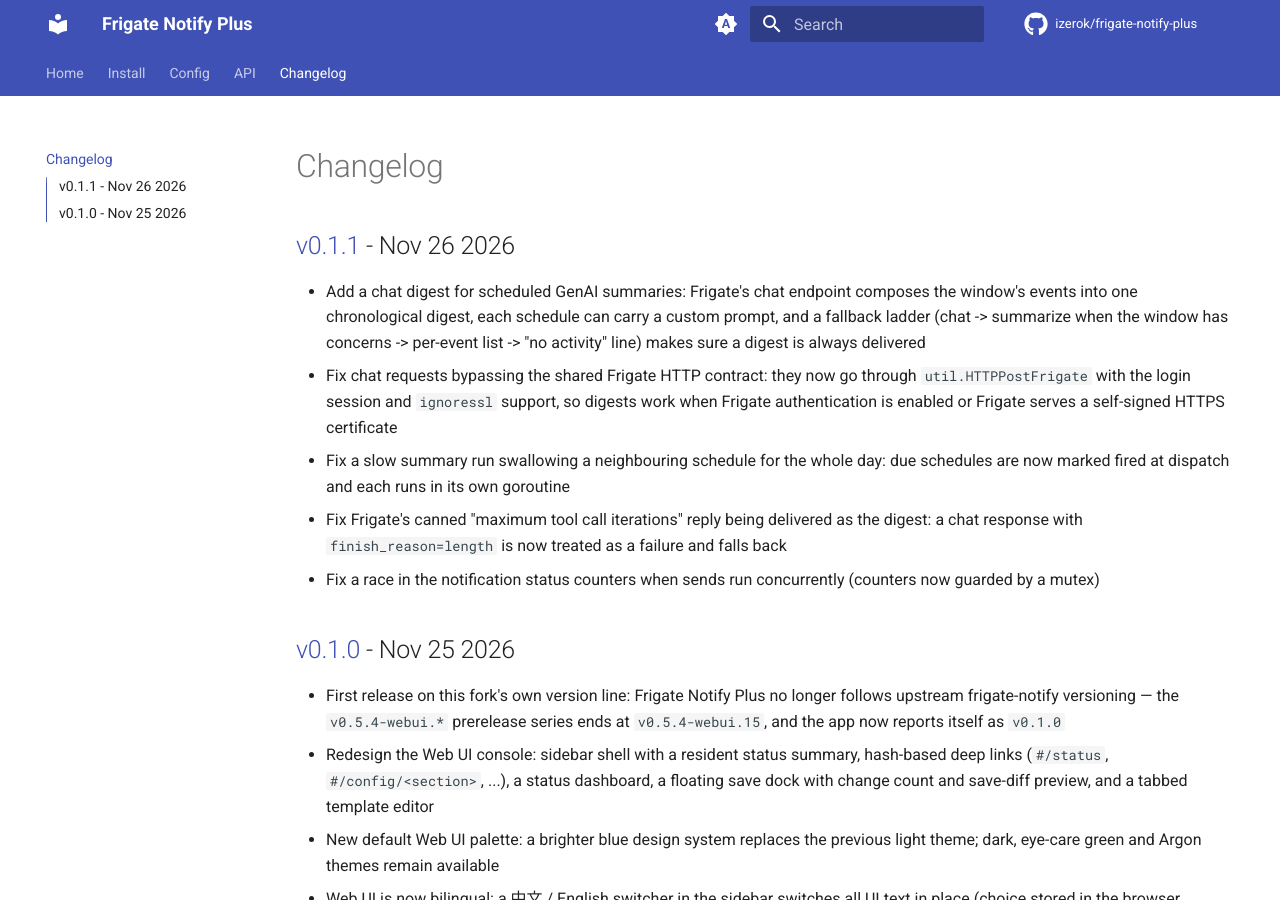
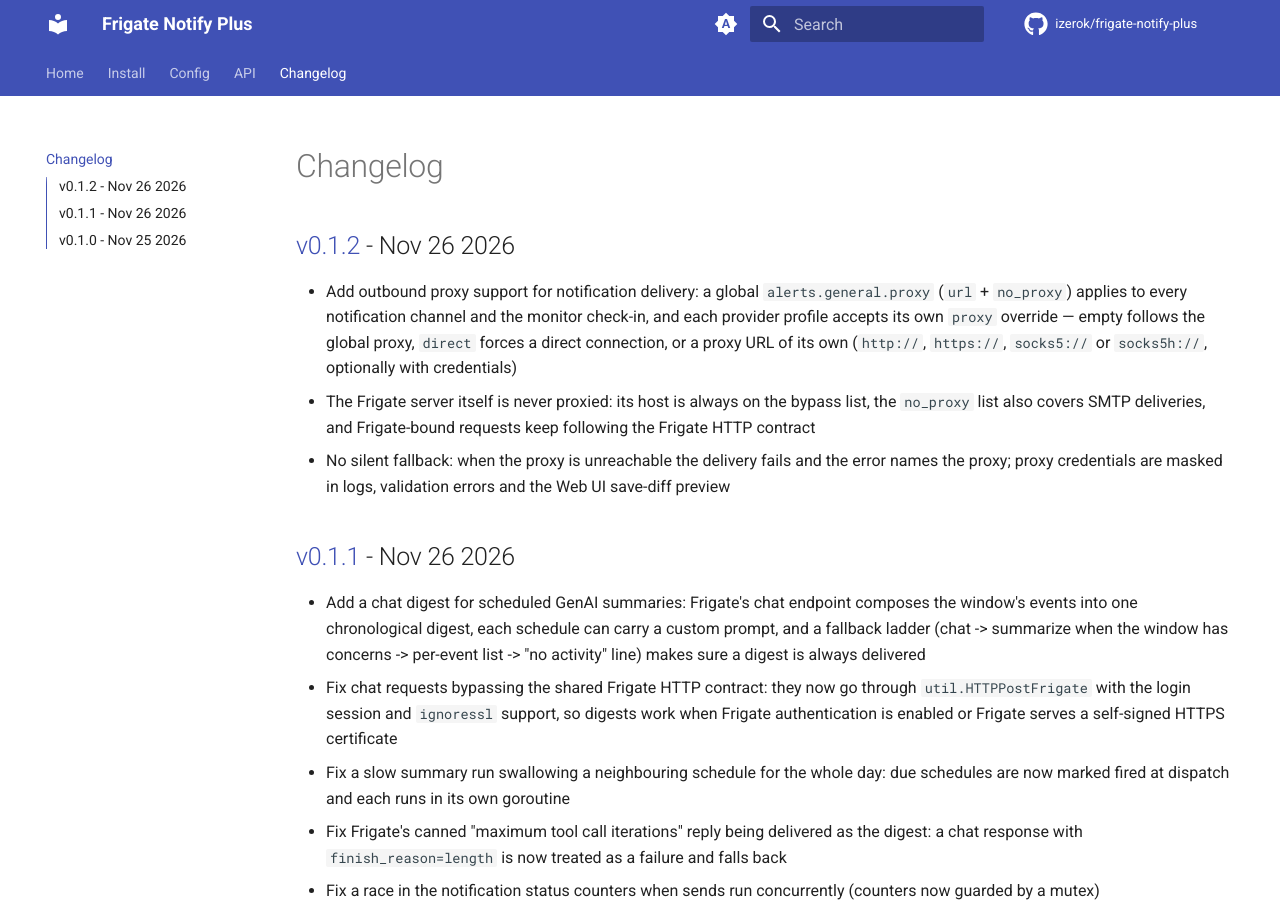
Before and after one commit to izerok/frigate-notify-plus, an MkDocs documentation site: the page built from docs/changelog.md, in a window 1280 px wide and 900 px high. Built offline with MkDocs 1.6.1 and Material for MkDocs 9.7.7, drawn with Linux system fonts in a browser that asks for light colours; comment, search, counter and statistics services are not loaded; the version menu is left out.

Commit message:
Release v0.1.2

```diff
--- a/docs/changelog.md
+++ b/docs/changelog.md
@@ -1,4 +1,9 @@
 # Changelog
+
+## [v0.1.2](https://github.com/izerok/frigate-notify-plus/releases/tag/v0.1.2) - Nov 26 2026
+ - Add outbound proxy support for notification delivery: a global `alerts.general.proxy` (`url` + `no_proxy`) applies to every notification channel and the monitor check-in, and each provider profile accepts its own `proxy` override — empty follows the global proxy, `direct` forces a direct connection, or a proxy URL of its own (`http://`, `https://`, `socks5://` or `socks5h://`, optionally with credentials)
+ - The Frigate server itself is never proxied: its host is always on the bypass list, the `no_proxy` list also covers SMTP deliveries, and Frigate-bound requests keep following the Frigate HTTP contract
+ - No silent fallback: when the proxy is unreachable the delivery fails and the error names the proxy; proxy credentials are masked in logs, validation errors and the Web UI save-diff preview
 
 ## [v0.1.1](https://github.com/izerok/frigate-notify-plus/releases/tag/v0.1.1) - Nov 26 2026
  - Add a chat digest for scheduled GenAI summaries: Frigate's chat endpoint composes the window's events into one chronological digest, each schedule can carry a custom prompt, and a fallback ladder (chat -> summarize when the window has concerns -> per-event list -> "no activity" line) makes sure a digest is always delivered
```
Also changed, not shown: 2 other files.
